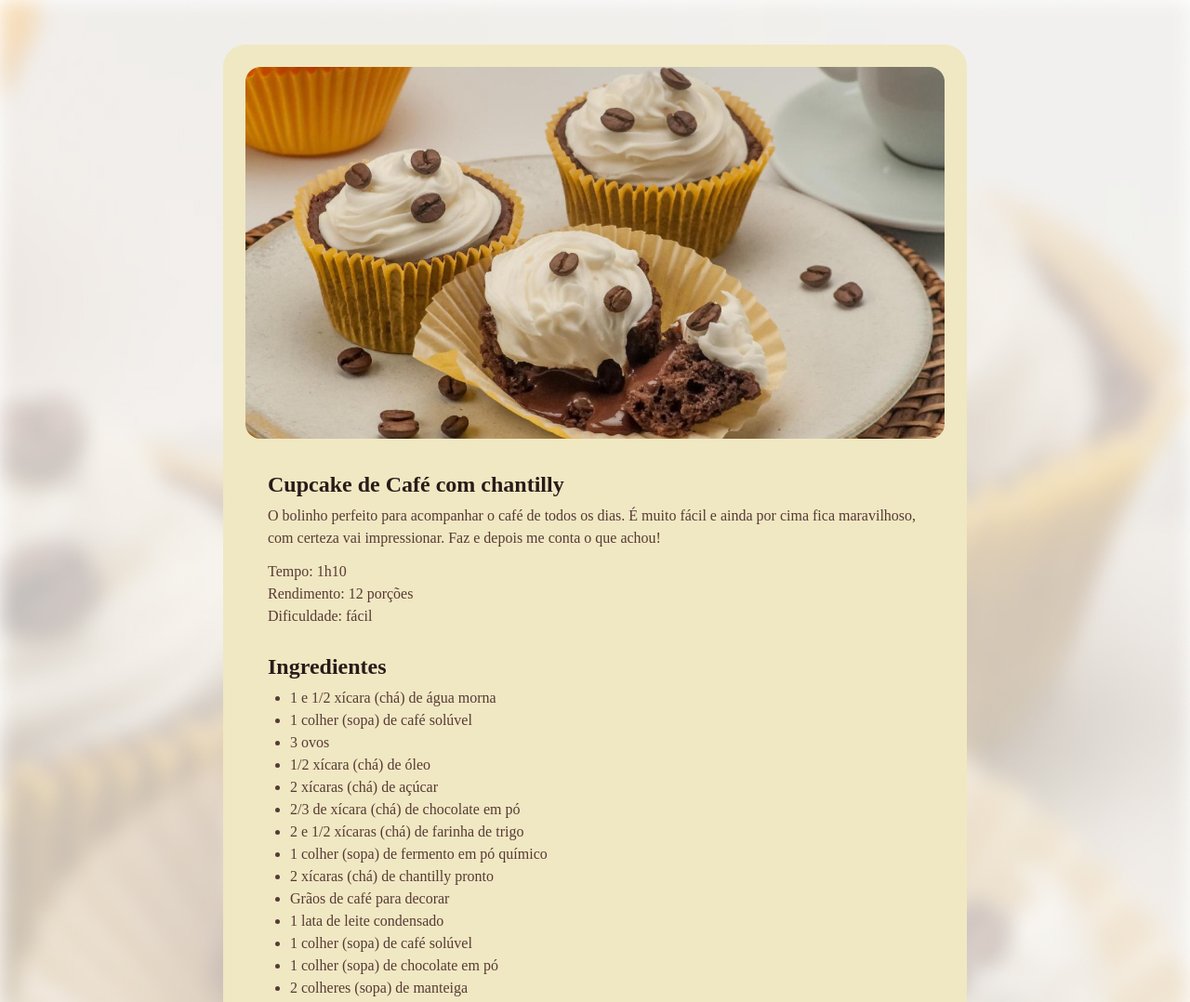
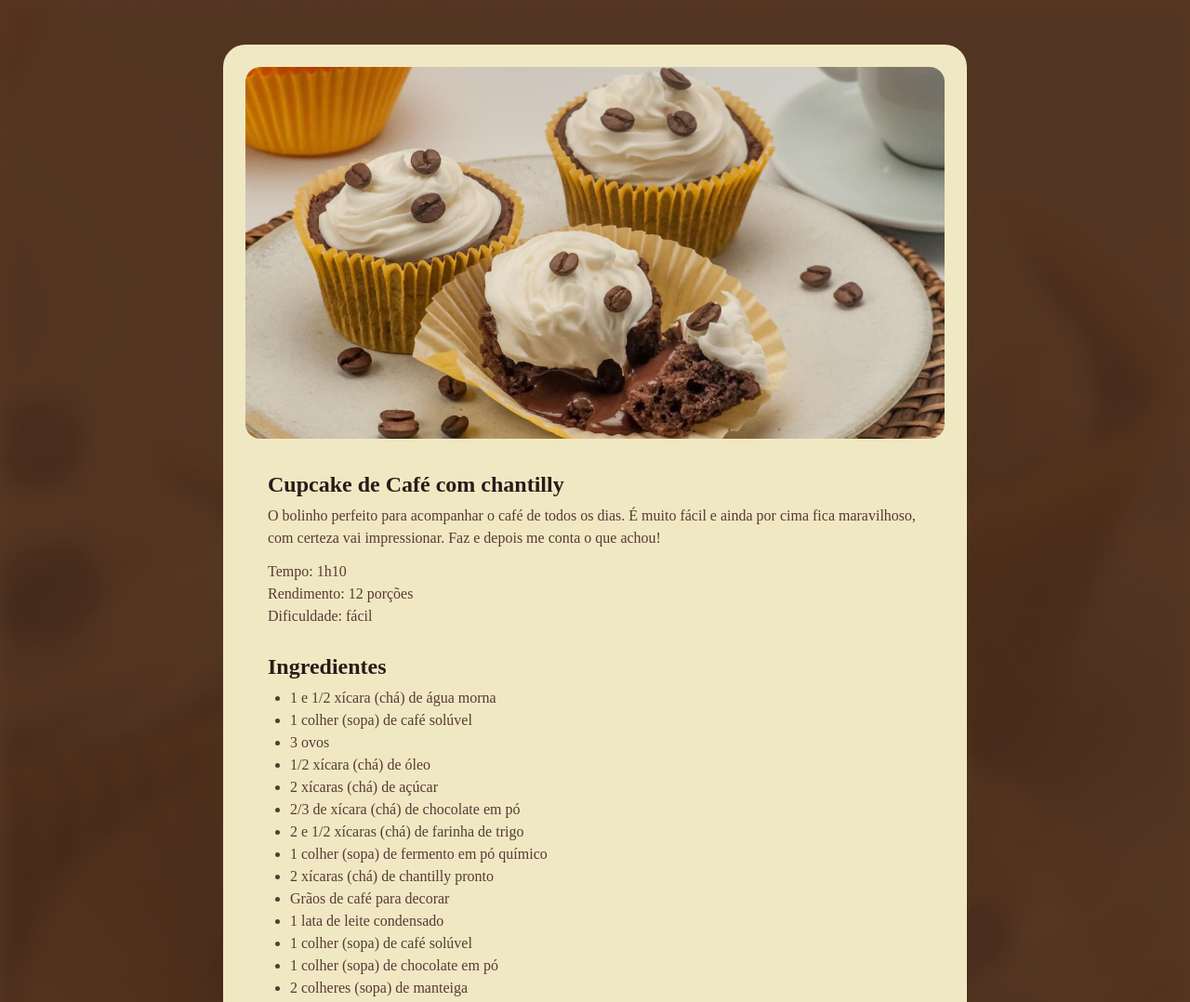
Before and after one commit to rebellatoGui/paginaReceita, a plain HTML site: page index.html in a window 1280 px wide. Shown: the top 1078 px of the page at 93% size. Drawn offline with Linux system fonts and the light colour scheme; a web font is replaced by a local one.

Commit message:
Fix: background color

```diff
--- a/style.css
+++ b/style.css
@@ -12,6 +12,8 @@
 body {
   background-image: url(assets/bg-image.jpg);
   background-size: cover;
+  background-color: #573824;
+  background-blend-mode: multiply;
 }
 
 #page {
```
